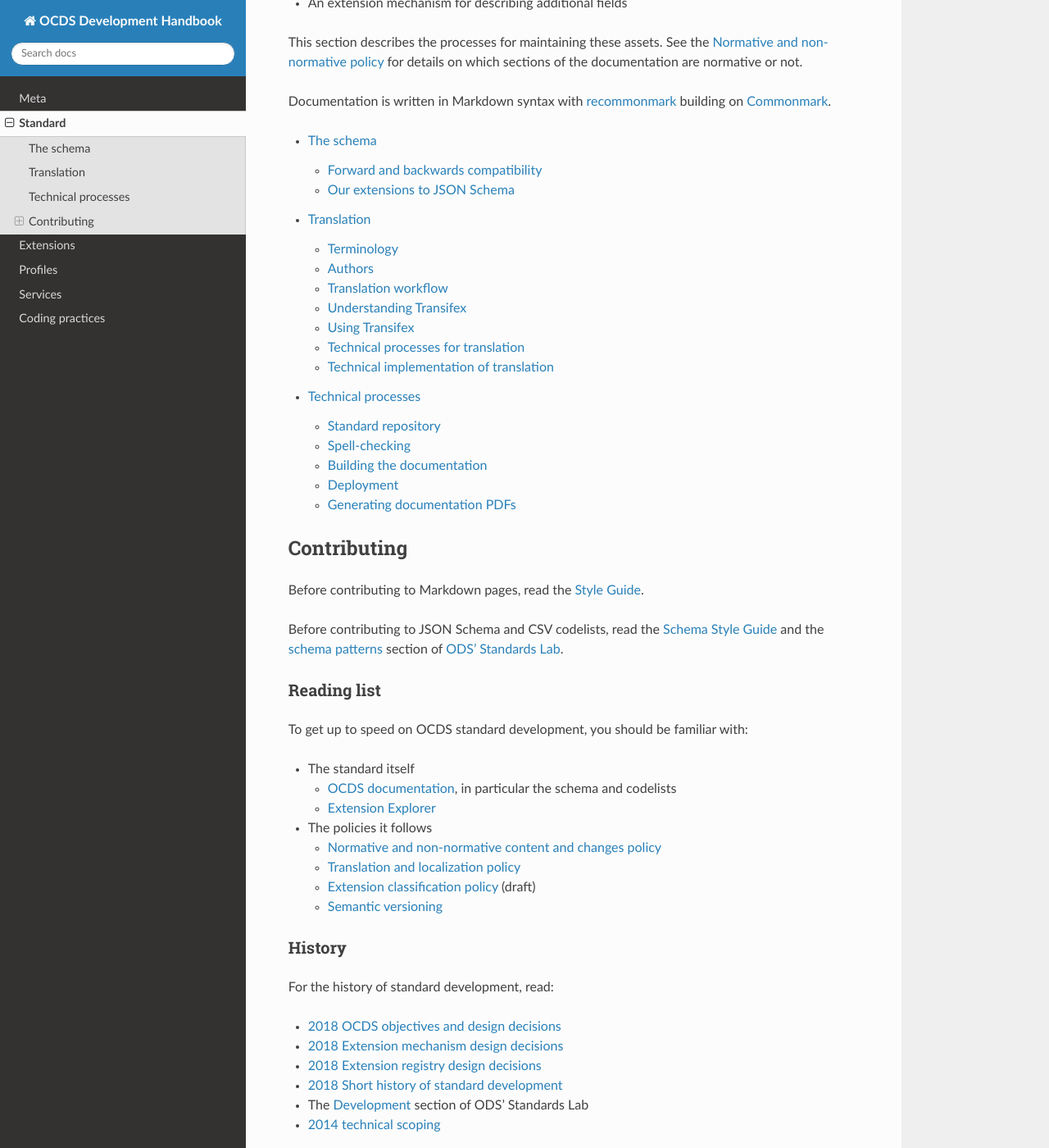
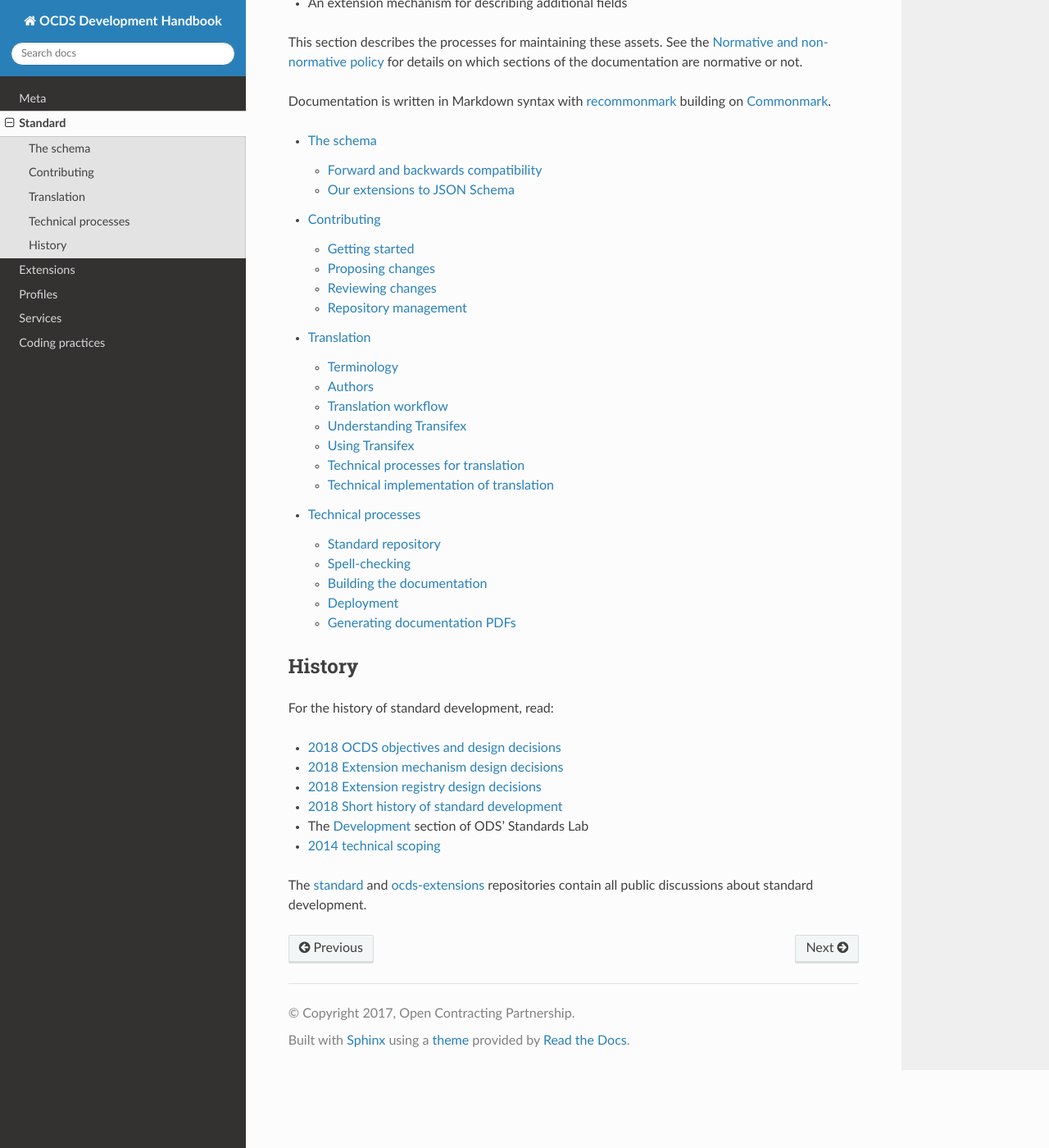
Before and after one commit to open-contracting/standard-development-handbook, a Sphinx documentation site: the page built from docs/standard/index.md, in a window 1280 px wide and 1400 px high, scrolled down 360 px. Shown: the whole window at 82% size. Built offline with Sphinx 7.4.7 and the Read the Docs theme 2.0.0, drawn with Linux system fonts in a browser that asks for light colours; pages that are not in the unit, such as notebooks, are missing from menus.

Commit message:
Expand contributing section into a full page

````diff
--- a/docs/standard/index.md
+++ b/docs/standard/index.md
@@ -19,28 +19,10 @@ Documentation is written in Markdown syntax with [recommonmark](https://recommon
    :glob:
 
    schema
+   contributing
    translation/index
    technical/index
 ```
-
-## Contributing
-
-Before contributing to Markdown pages, read the [Style Guide](../../meta/style_guide).
-
-Before contributing to JSON Schema and CSV codelists, read the [Schema Style Guide](../../meta/schema_style_guide) and the [schema patterns](https://os4d.opendataservices.coop/patterns/schema/) section of [ODS' Standards Lab](http://os4d.opendataservices.coop/).
-
-### Reading list
-
-To get up to speed on OCDS standard development, you should be familiar with:
-
-* The standard itself
-  * [OCDS documentation](https://standard.open-contracting.org/), in particular the schema and codelists
-  * [Extension Explorer](https://extensions.open-contracting.org/)
-* The policies it follows
-  * [Normative and non-normative content and changes policy](https://docs.google.com/document/d/1xjlAneqgewZvHh6_hwuQ98hbjxRcA2IUqOTJiNGcOf8/edit)
-  * [Translation and localization policy](https://standard.open-contracting.org/1.1/en/support/governance/#translation-and-localization-policy)
-  * [Extension classification policy](https://docs.google.com/document/d/1zvR1PDefO6yTK28uKA6XCnxMLiC9oiEeb3uFjHuRyqI/edit) (draft)
-  * [Semantic versioning](https://semver.org)
 
 ### History
 
````
Also changed, not shown: docs/standard/contributing.md (added, +60 -0 lines).
